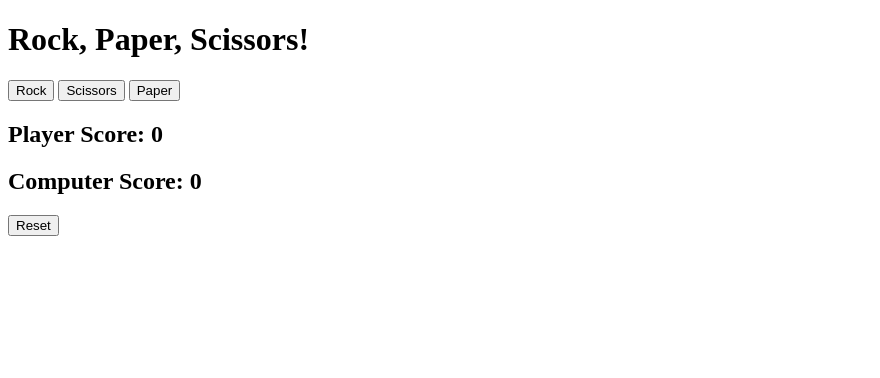
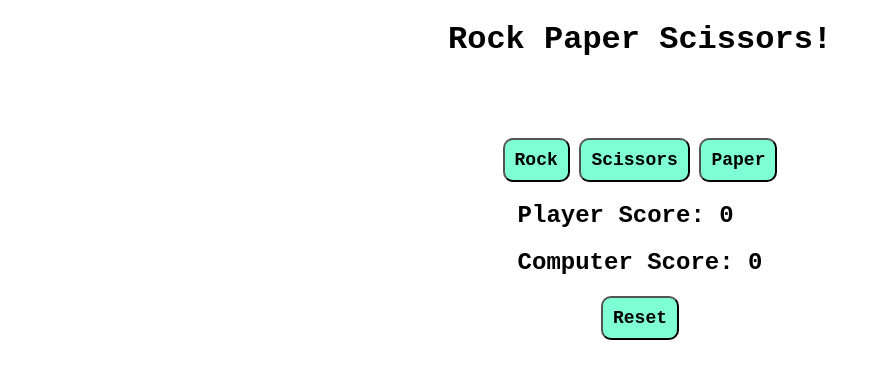
Before and after one commit to kevin94choi/Rock-Paper-Scissors, a plain HTML site: page index.html in a window 1280 px wide. Shown: the whole page, without its empty margins (0-880 px from the left). Drawn offline with Linux system fonts and the light colour scheme.

Commit message:
Clean up code and added some CSS

```diff
--- a/index.html
+++ b/index.html
@@ -5,19 +5,29 @@
     <meta name="viewport" content="width=device-width, initial-scale=1.0">
     <title>Rock Paper Scissors</title>
     <script src="scripts.js" defer></script>
+    <link rel="stylesheet" href="style.css">
 
 </head>
 <body>
-    <h1>Rock, Paper, Scissors!</h1>
+    <header>
+        <h1>Rock Paper Scissors!</h1>
+    </header>
+    <div class="container">
+
+        <div class="buttons">
             <button id="rock">Rock</button>
             <button id="scissors">Scissors</button>
             <button id="paper">Paper</button>
+        </div>
+
         <div id="results">
             <p id="player-choice"></p>
             <p id="computer-choice"></p>
             <p id="result-text"></p>
             <h2 id="player-score">Player Score: 0</h2>
             <h2 id="computer-score">Computer Score: 0</h2>
+        </div>
+
         <button id="reset">Reset</button>
 
     </div>
--- a/scripts.js
+++ b/scripts.js
@@ -30,22 +30,20 @@ function checkWinner(playerSelection, computerSelection){
     if (playerSelection == computerSelection) {
         return "draw";
     }
-    else if( (computerSelection == "rock" && playerSelection == "paper") ||
+    else if((computerSelection == "rock" && playerSelection == "paper") ||
     (computerSelection == "paper" && playerSelection == "scissors") ||
     (computerSelection == "scissors" && playerSelection == "rock")){
         return "win" ;
-}
-else if ( (computerSelection == "rock" && playerSelection == "scissors") ||
-    (computerSelection == "paper" && playerSelection == "rock") ||
-    (computerSelection == "scissors" && playerSelection == "paper")){
-        return  "lose";
+    }
+    else{
+            return  "lose";
     }
 }
 function playRound(playerSelection, computerSelection){
 
     let result = checkWinner(playerSelection,computerSelection);
 
-if(result  == "draw"){
+if(result == "draw"){
    resultText.innerHTML = "It's a draw! Play again.";
 }
 else if (result == "win"){
@@ -101,42 +99,3 @@ function resetScore () {
     computerChoice.innerText = ``;
     resultText.innerText = ``;
 }
-
-
-
-//  function game() {
-//     let playerScore = 0
-//     let computerScore =0
-
-//     for (let i = 1; i <=5; i++) {
-//         let computerSelection = getComputerChoice();
-//         let playerSelection = prompt(`Round ${i}: Rock, Paper, Scissors! What do you choose?`).toLowerCase();
-//         console.log(playRound(playerSelection, computerSelection));
-//         console.log("--------------------------")
-
-//         if (checkWinner(playerSelection, computerSelection) == "win"){
-//             playerScore++;
-//         }
-
-//         else if (checkWinner(playerSelection, computerSelection) == "lose"){
-//             computerScore++;
-//         }
-
-//         console.log(`Round ${i}: You chose ${playerSelection} and Computer chose ${computerSelection}.`)
-
-//     }
-//     console.log("Game Over!")
-//     if (playerScore > computerScore){
-//         console.log(`You are the winner! You: ${playerScore} Computer: ${computerScore}.`);
-//     }
-//     else if (playerScore < computerScore){
-//         console.log(`Computer wins! You: ${playerScore} Computer: ${computerScore}.`);
-//     }
-//     else{
-//         console.log("We have a tie!");
-//     }
-
-
-
-// }
-//    console.log(game());
--- /dev/null
+++ b/style.css
@@ -0,0 +1,32 @@
+* {
+    font-family: 'Courier New', Courier, monospace;
+}
+
+h1 {
+    text-align: center;
+}
+
+.container {
+    margin-top: 80px;
+    display: flex;
+    flex-direction: column;
+    align-items: center;
+    justify-content: center;
+
+}
+
+.buttons {
+}
+
+button {
+    padding: 10px;
+    border-radius: 10px;
+    font-weight: bold;
+    font-size: large;
+    background-color: aquamarine;
+}
+
+button:hover{
+    background-color: yellow;
+    cursor: pointer;
+}
```
Lines whose indentation alone changed are shown as unchanged.
